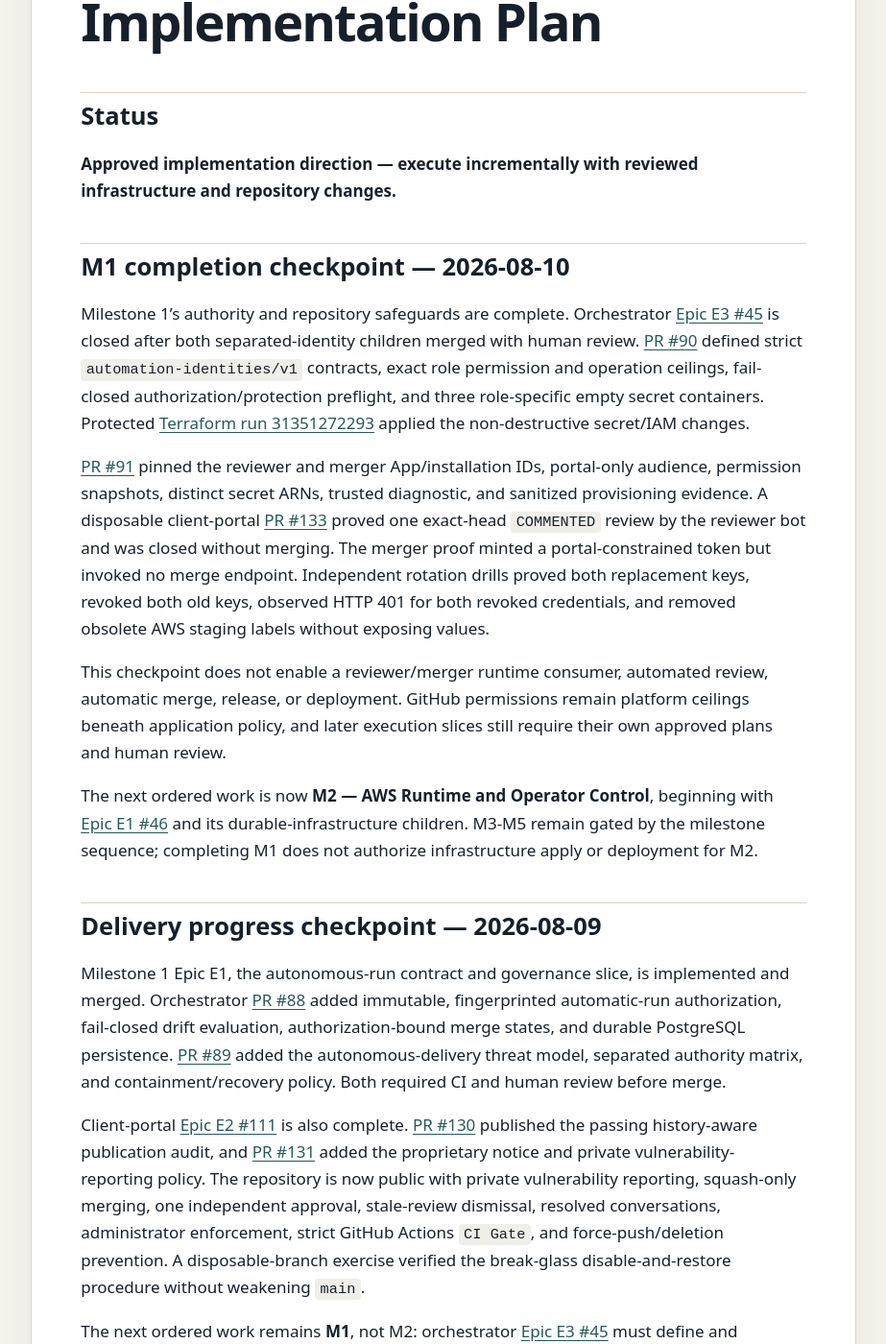
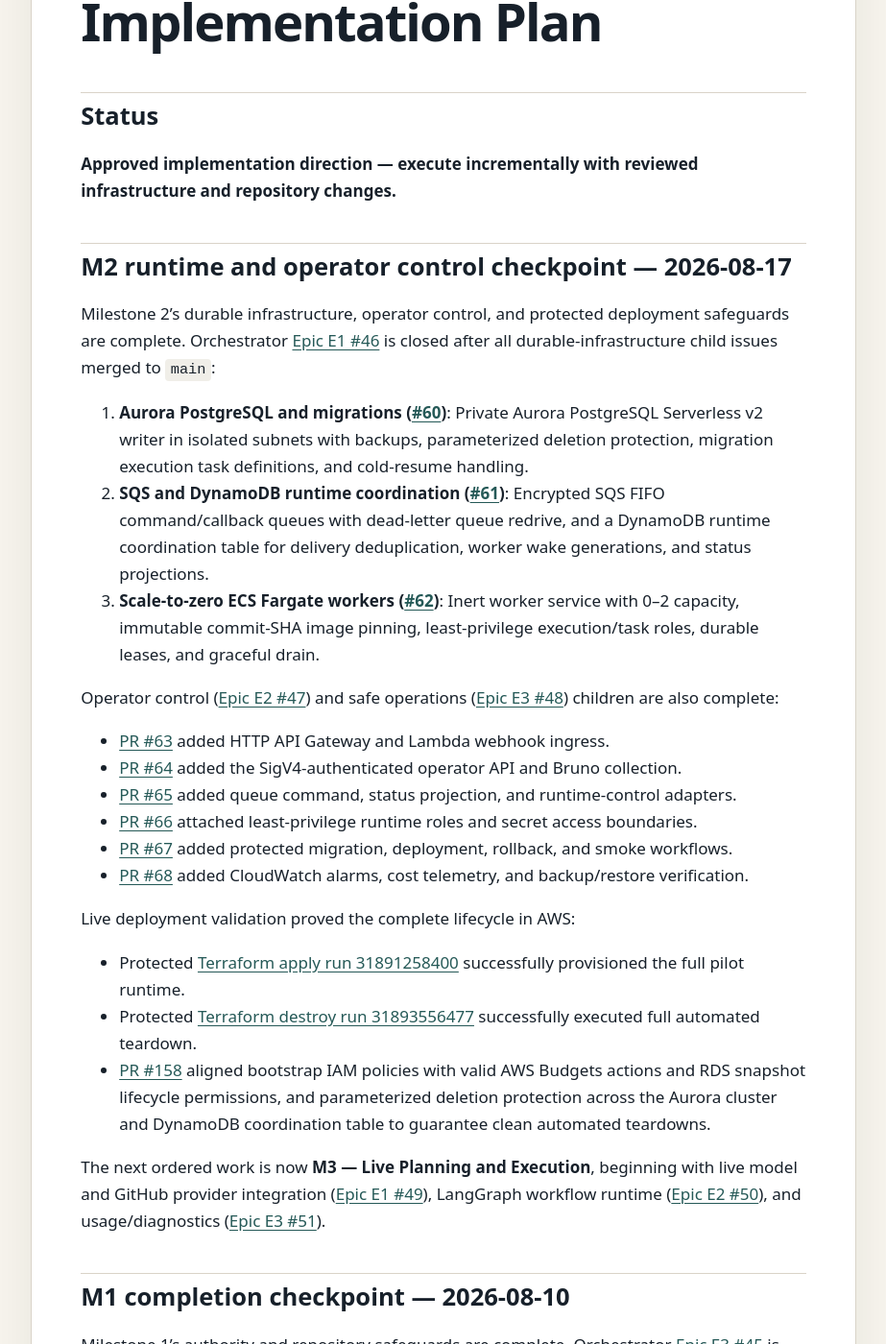
Before and after one commit to todd-brunia/ai-consulting-meta, a Jekyll site: the page built from plans/governed-codex-automation/sprint-delivery-orchestrator-implementation-plan.md, in a window 1280 px wide and 1400 px high, scrolled down 345 px. Shown: the whole window at 96% size, without its empty margins (178-1101 px from the left). Built offline with Jekyll 4.4.1, drawn with Linux system fonts in a browser that asks for light colours; our own code applies the rules of GitHub Pages for plain Markdown files; some of the changed text lies outside the part shown.

Commit message:
Record M2 runtime and operator control completion (#22)
Co-authored-by: Todd Brunia <279554947+todd-brunia@users.noreply.github.com>

```diff
--- a/plans/governed-codex-automation/sprint-delivery-orchestrator-implementation-plan.md
+++ b/plans/governed-codex-automation/sprint-delivery-orchestrator-implementation-plan.md
@@ -4,6 +4,56 @@
 
 **Approved implementation direction — execute incrementally with reviewed
 infrastructure and repository changes.**
+
+## M2 runtime and operator control checkpoint — 2026-08-17
+
+Milestone 2's durable infrastructure, operator control, and protected deployment
+safeguards are complete. Orchestrator
+[Epic E1 #46](https://github.com/todd-brunia/ai-delivery-orchestrator/issues/46)
+is closed after all durable-infrastructure child issues merged to `main`:
+
+1. **Aurora PostgreSQL and migrations ([#60](https://github.com/todd-brunia/ai-delivery-orchestrator/issues/60))**:
+   Private Aurora PostgreSQL Serverless v2 writer in isolated subnets with
+   backups, parameterized deletion protection, migration execution task
+   definitions, and cold-resume handling.
+2. **SQS and DynamoDB runtime coordination ([#61](https://github.com/todd-brunia/ai-delivery-orchestrator/issues/61))**:
+   Encrypted SQS FIFO command/callback queues with dead-letter queue redrive, and
+   a DynamoDB runtime coordination table for delivery deduplication, worker wake
+   generations, and status projections.
+3. **Scale-to-zero ECS Fargate workers ([#62](https://github.com/todd-brunia/ai-delivery-orchestrator/issues/62))**:
+   Inert worker service with 0–2 capacity, immutable commit-SHA image pinning,
+   least-privilege execution/task roles, durable leases, and graceful drain.
+
+Operator control ([Epic E2 #47](https://github.com/todd-brunia/ai-delivery-orchestrator/issues/47))
+and safe operations ([Epic E3 #48](https://github.com/todd-brunia/ai-delivery-orchestrator/issues/48))
+children are also complete:
+- [PR #63](https://github.com/todd-brunia/ai-delivery-orchestrator/pull/63)
+  added HTTP API Gateway and Lambda webhook ingress.
+- [PR #64](https://github.com/todd-brunia/ai-delivery-orchestrator/pull/64)
+  added the SigV4-authenticated operator API and Bruno collection.
+- [PR #65](https://github.com/todd-brunia/ai-delivery-orchestrator/pull/65)
+  added queue command, status projection, and runtime-control adapters.
+- [PR #66](https://github.com/todd-brunia/ai-delivery-orchestrator/pull/66)
+  attached least-privilege runtime roles and secret access boundaries.
+- [PR #67](https://github.com/todd-brunia/ai-delivery-orchestrator/pull/67)
+  added protected migration, deployment, rollback, and smoke workflows.
+- [PR #68](https://github.com/todd-brunia/ai-delivery-orchestrator/pull/68)
+  added CloudWatch alarms, cost telemetry, and backup/restore verification.
+
+Live deployment validation proved the complete lifecycle in AWS:
+- Protected [Terraform apply run 31891258400](https://github.com/todd-brunia/ai-delivery-orchestrator/actions/runs/31891258400)
+  successfully provisioned the full pilot runtime.
+- Protected [Terraform destroy run 31893556477](https://github.com/todd-brunia/ai-delivery-orchestrator/actions/runs/31893556477)
+  successfully executed full automated teardown.
+- [PR #158](https://github.com/todd-brunia/ai-delivery-orchestrator/pull/158)
+  aligned bootstrap IAM policies with valid AWS Budgets actions and RDS snapshot
+  lifecycle permissions, and parameterized deletion protection across the Aurora
+  cluster and DynamoDB coordination table to guarantee clean automated teardowns.
+
+The next ordered work is now **M3 — Live Planning and Execution**, beginning with
+live model and GitHub provider integration ([Epic E1 #49](https://github.com/todd-brunia/ai-delivery-orchestrator/issues/49)),
+LangGraph workflow runtime ([Epic E2 #50](https://github.com/todd-brunia/ai-delivery-orchestrator/issues/50)),
+and usage/diagnostics ([Epic E3 #51](https://github.com/todd-brunia/ai-delivery-orchestrator/issues/51)).
 
 ## M1 completion checkpoint — 2026-08-10
 
@@ -582,21 +632,22 @@
   distribution notice.
 - [x] Build local Docker Compose with PostgreSQL and stubbed GitHub/OpenAI
   adapters.
-- **Partially complete:** Implement Terraform bootstrap, AWS resources, OIDC
+- [x] Implement Terraform bootstrap, AWS resources, OIDC
   CI/CD, migrations, secrets contract, observability, and Bruno smoke tests.
-  Application migrations and the unapplied state/OIDC/ECR/network foundation
-  are merged and validated. No infrastructure has been applied; secrets,
-  observability, budgets, application resources, protected deployment, and
-  Bruno smoke tests remain pending.
+  Bootstrap, pilot-IAM, and pilot environments (Aurora PostgreSQL Serverless v2,
+  SQS FIFO queues, DynamoDB coordination, scale-to-zero ECS Fargate workers,
+  API Gateway ingress, SigV4 operator API, CloudWatch alarms, and Bruno collections)
+  are fully implemented, applied, and verified in AWS.
 
 ### Phase 2 — Dry-run orchestration
 
-- **Partially complete:** Implement webhook validation, durable inbox/outbox, reconciliation,
+- **In progress:** Implement webhook validation, durable inbox/outbox, reconciliation,
   LangGraph persistence, dependency analysis, feasibility review, and
   scheduling. Webhook verification and normalization, durable inbox/outbox,
-  domain dependency validation, and persistence-level scheduling are merged;
-  ingress transport, reconciliation, LangGraph, model feasibility analysis,
-  and end-to-end scheduling remain pending.
+  status projections, queue consumption, domain dependency validation, and
+  persistence-level scheduling are merged. Live model and GitHub provider
+  integration, LangGraph workflow execution, and end-to-end dry-run execution
+  continue in Milestone 3.
 - Run read-only against both targets and report proposed labels, dispatches,
   reviews, and concurrency decisions without GitHub writes.
 
```
Also changed, not shown: plans/governed-codex-automation/index.md (+7 -0 lines).
